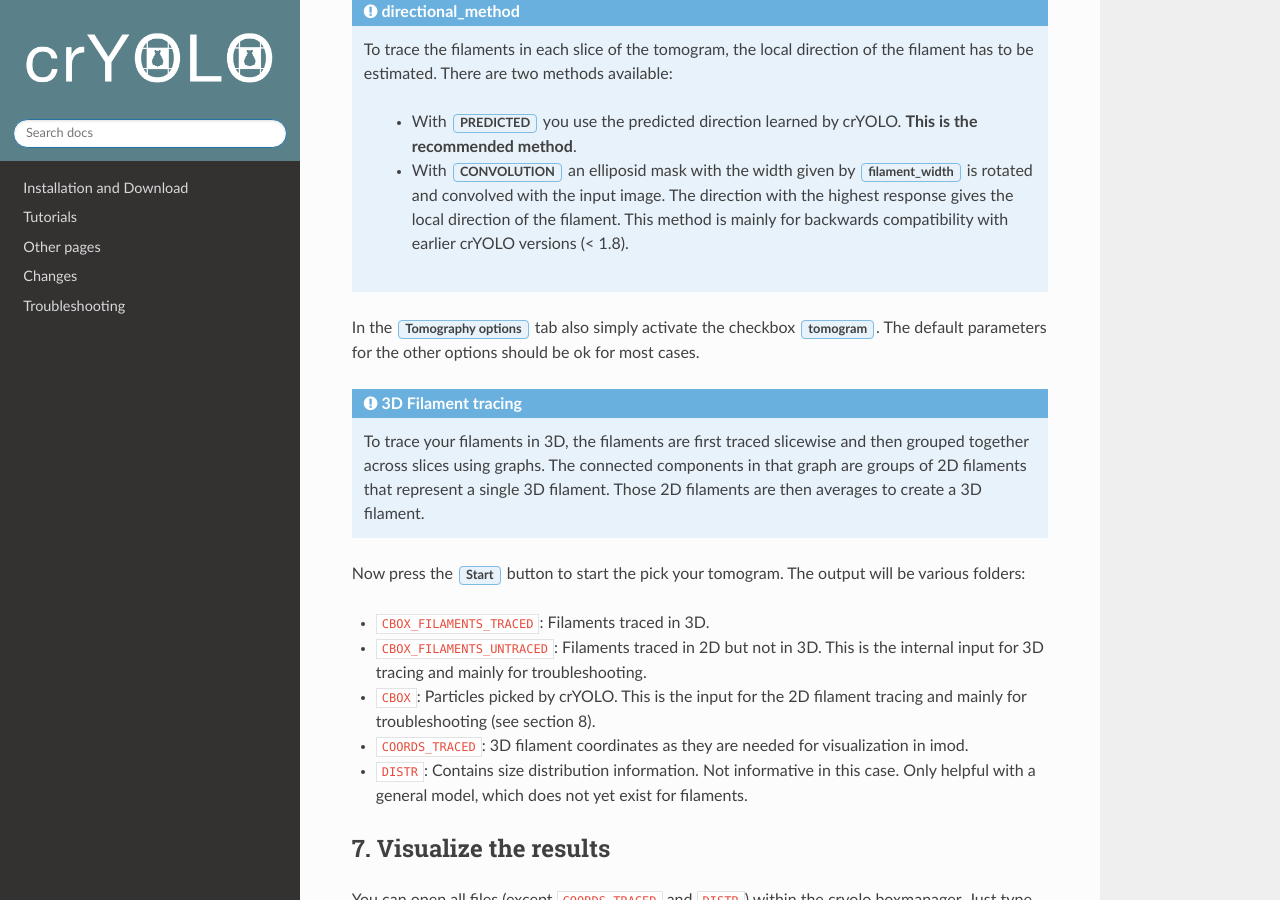
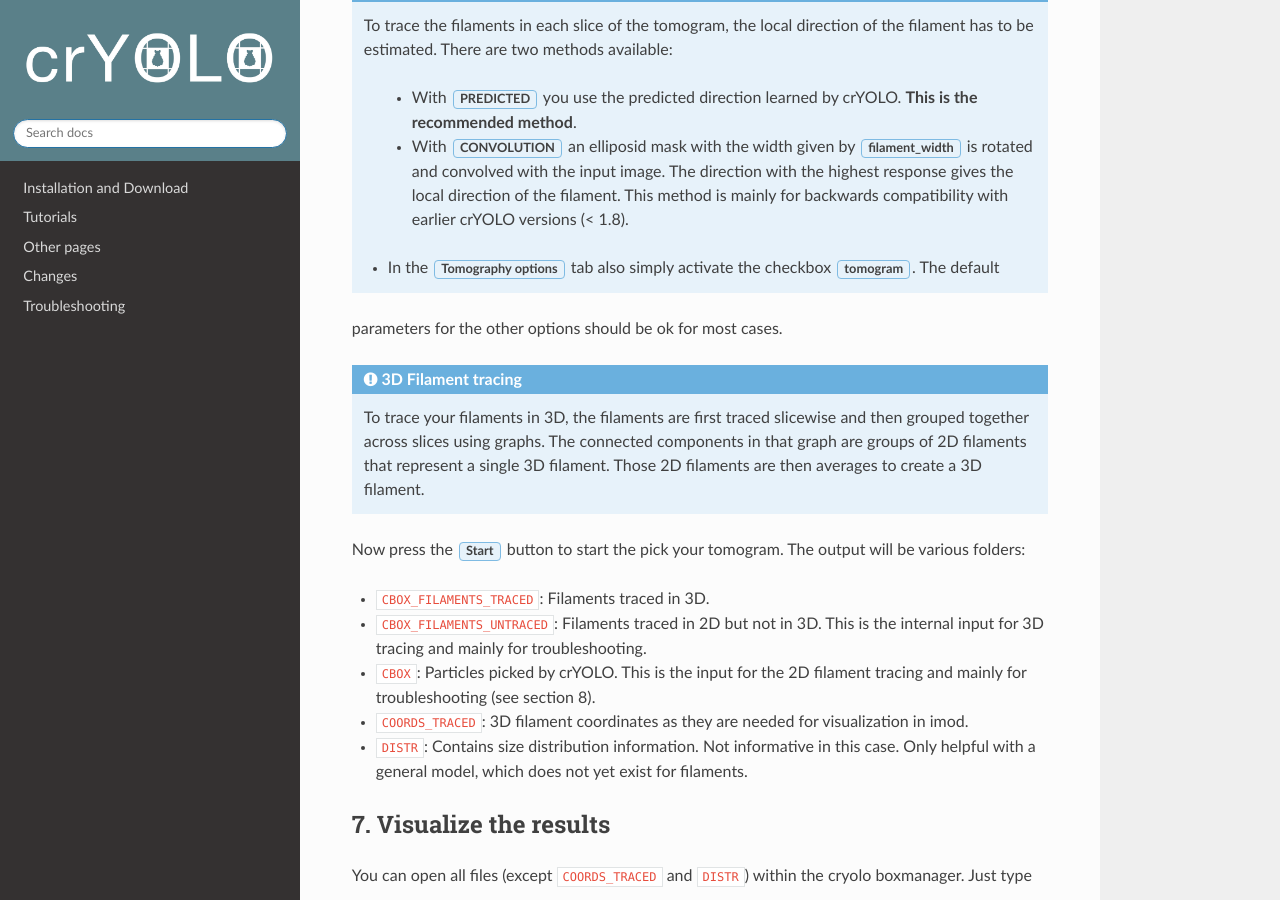
Before and after one commit to MPI-Dortmund/cryolo, a Sphinx documentation site: the page built from source/tutorials/tut06_tomo_filament.rst, in a window 1280 px wide and 900 px high, scrolled down 6125 px. Built offline with Sphinx 7.4.7 and the Read the Docs theme 2.0.0, drawn with Linux system fonts in a browser that asks for light colours.

```diff
--- a/source/tutorials/tut06_tomo_filament.rst
+++ b/source/tutorials/tut06_tomo_filament.rst
@@ -48,12 +48,9 @@ Press :guilabel:`Start` to create the configuration file.
 ^^^^^^^^^^^^^
 Choose the action :guilabel:`predict`. You now need to make changes in three tabs:
 
-In the :guilabel:`Required arguments` tabs you need to choose
-your configuration file from step 2 in field :guilabel:`conf`. For the field :guilabel:`weights` you choose the .h5
-that you got after step 5. In :guilabel:`input` you choose the folder which contain the tomograms you want to pick.
+    * In the :guilabel:`Required arguments` tabs you need to choose your configuration file from step 2 in field :guilabel:`conf`. For the field :guilabel:`weights` you choose the .h5 that you got after step 5. In :guilabel:`input` you choose the folder which contain the tomograms you want to pick.
 
-In the :guilabel:`Filament options` you simply need to activate the checkbox :guilabel:`filament`.  The default
-parameters for the other options should be ok for most cases.
+    * In the :guilabel:`Filament options` you simply need to activate the checkbox :guilabel:`filament`.  The default parameters for the other options should be ok for most cases.
 
 .. admonition:: directional_method
 
@@ -64,7 +61,7 @@ parameters for the other options should be ok for most cases.
 
         * With :guilabel:`CONVOLUTION` an elliposid mask with the width given by :guilabel:`filament_width` is rotated and convolved with the input image. The direction with the highest response gives the local direction of the filament. This method is mainly for backwards compatibility with earlier crYOLO versions (< 1.8).
 
-In the :guilabel:`Tomography options` tab also simply activate the checkbox :guilabel:`tomogram`. The default
+    * In the :guilabel:`Tomography options` tab also simply activate the checkbox :guilabel:`tomogram`. The default
 parameters for the other options should be ok for most cases.
 
 .. admonition:: 3D Filament tracing
```
